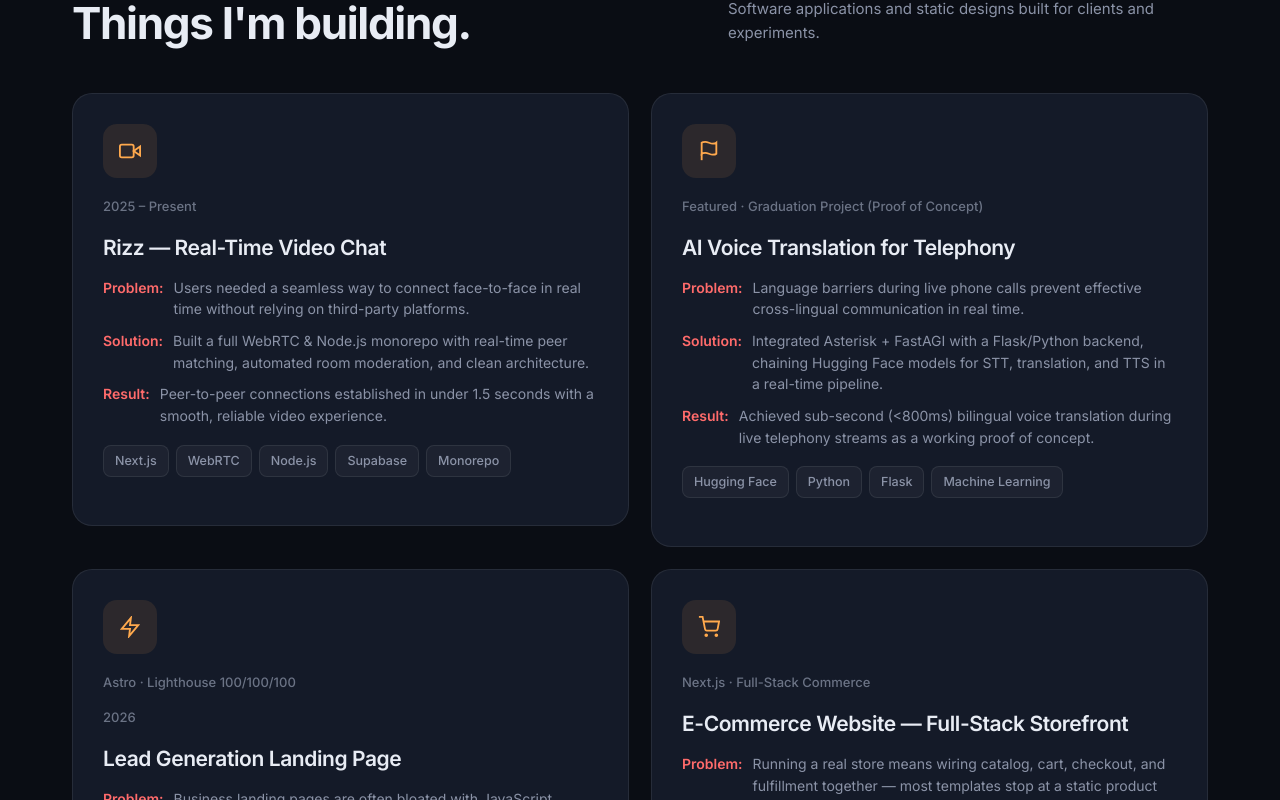
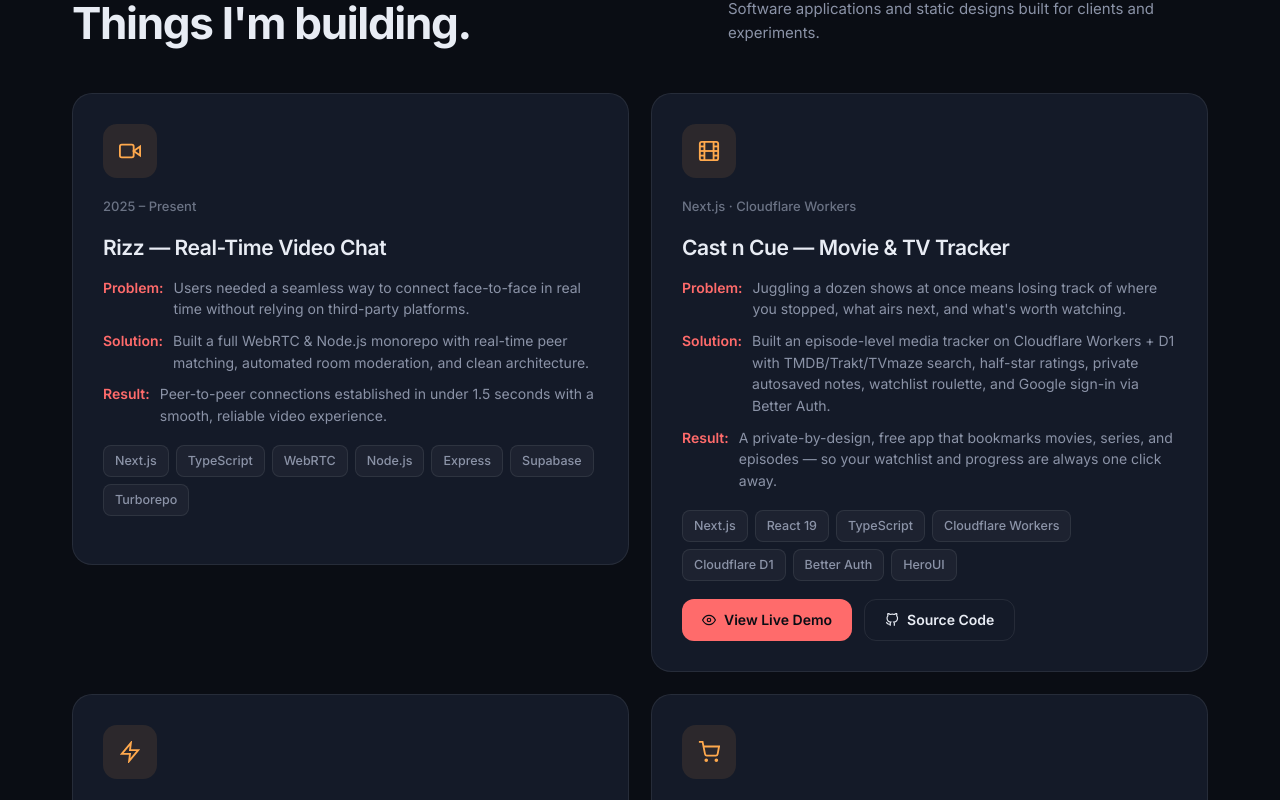
Before and after one commit to AmineMabrouk17/My-Portfolio, a Next.js app: page / in a window 1280 px wide. Shown: the part 3940-4740 px from the top of the page. Built offline with nearby package versions, Linux system fonts and the light colour scheme.

Commit message:
feat: add Cast Cue project and refresh tech tags

```diff
--- a/src/components/sections/Projects.tsx
+++ b/src/components/sections/Projects.tsx
@@ -11,15 +11,17 @@
       icon: "video",
       titleKey: "proj.rizz.title",
       caseStudy: { problem: "proj.rizz.problem", solution: "proj.rizz.solution", result: "proj.rizz.result" },
-      tags: ["Next.js", "WebRTC", "Node.js", "Supabase", "Monorepo"],
+      tags: ["Next.js", "TypeScript", "WebRTC", "Node.js", "Express", "Supabase", "Turborepo"],
       date: "2025 – Present",
     },
     {
-      icon: "tower",
-      subKey: "proj.ai.sub",
-      titleKey: "proj.ai.title",
-      caseStudy: { problem: "proj.ai.problem", solution: "proj.ai.solution", result: "proj.ai.result" },
-      tags: ["Hugging Face", "Python", "Flask", "Machine Learning"],
+      icon: "clapper",
+      subKey: "proj.castcue.sub",
+      titleKey: "proj.castcue.title",
+      caseStudy: { problem: "proj.castcue.problem", solution: "proj.castcue.solution", result: "proj.castcue.result" },
+      tags: ["Next.js", "React 19", "TypeScript", "Cloudflare Workers", "Cloudflare D1", "Better Auth", "HeroUI"],
+      link: "https://cast-cue.cast-cue.workers.dev",
+      source: "https://github.com/AmineMabrouk17/Cast-Cue",
     },
     {
       icon: "zap",
@@ -36,7 +38,7 @@
       subKey: "proj.ecom.sub",
       titleKey: "proj.ecom.title",
       caseStudy: { problem: "proj.ecom.problem", solution: "proj.ecom.solution", result: "proj.ecom.result" },
-      tags: ["Next.js", "TypeScript", "Tailwind CSS", "Supabase", "PostgreSQL", "Stripe", "Zustand"],
+      tags: ["Next.js", "TypeScript", "Tailwind CSS", "shadcn/ui", "Supabase", "PostgreSQL", "Stripe", "Zustand"],
       link: "https://ecommerce-website-puce-beta.vercel.app/",
       source: "https://github.com/AmineMabrouk17/ecommerce-website",
     },
@@ -45,7 +47,7 @@
       subKey: "proj.budgetiq.sub",
       titleKey: "proj.budgetiq.title",
       caseStudy: { problem: "proj.budgetiq.problem", solution: "proj.budgetiq.solution", result: "proj.budgetiq.result" },
-      tags: ["Next.js", "TypeScript", "Supabase", "Gemini AI", "Tailwind CSS"],
+      tags: ["Next.js", "TypeScript", "Supabase", "Gemini AI", "Tailwind CSS", "DaisyUI", "Recharts"],
       link: "https://budgetiq-two.vercel.app",
       source: "https://github.com/AmineMabrouk17/BudgetIQ",
     },
@@ -95,6 +97,8 @@
                     <svg width="22" height="22" viewBox="0 0 24 24" fill="none" stroke="currentColor" strokeWidth="2"><path d="M20 13c0 5-3.5 7.5-7.66 8.95a1 1 0 01-.67-.01C7.5 20.5 4 18 4 13V6a1 1 0 011-1c2 0 4.5-1.2 6.24-2.72a1.17 1.17 0 011.52 0C14.51 3.81 17 5 19 5a1 1 0 011 1z" /><polyline points="9 12 11 14 15 10" /></svg>
                   ) : project.icon === "cart" ? (
                     <svg width="22" height="22" viewBox="0 0 24 24" fill="none" stroke="currentColor" strokeWidth="2"><circle cx="9" cy="21" r="1" /><circle cx="20" cy="21" r="1" /><path d="M1 1h4l2.68 13.39a2 2 0 002 1.61h9.72a2 2 0 002-1.61L23 6H6" /></svg>
+                  ) : project.icon === "clapper" ? (
+                    <svg width="22" height="22" viewBox="0 0 24 24" fill="none" stroke="currentColor" strokeWidth="2"><rect x="2" y="2" width="20" height="20" rx="2.18" /><line x1="7" y1="2" x2="7" y2="22" /><line x1="17" y1="2" x2="17" y2="22" /><line x1="2" y1="12" x2="22" y2="12" /><line x1="2" y1="7" x2="7" y2="7" /><line x1="2" y1="17" x2="7" y2="17" /><line x1="17" y1="17" x2="22" y2="17" /><line x1="17" y1="7" x2="22" y2="7" /></svg>
                   ) : (
                     <svg width="22" height="22" viewBox="0 0 24 24" fill="none" stroke="currentColor" strokeWidth="2"><path d="M4 15s1-1 4-1 5 2 8 2 4-1 4-1V3s-1 1-4 1-5-2-8-2-4 1-4 1z" /><line x1="4" y1="22" x2="4" y2="15" /></svg>
                   )}
@@ -204,7 +208,7 @@
                   ))}
                 </div>
                 <div className="flex flex-wrap gap-[7px] mb-4.5">
-                  {["Next.js", "TypeScript", "Tailwind CSS", "Motion", "lightweight-charts", "Binance WebSocket", "SWR", "Gemini API", "Groq", "Supabase"].map((tag) => (
+                  {["Next.js", "TypeScript", "Tailwind CSS", "Motion", "lightweight-charts", "Binance WebSocket", "Yahoo Finance", "SWR", "Gemini API", "Groq", "Turborepo"].map((tag) => (
                     <span key={tag} className="text-[12.5px] py-[5px] px-[11px] rounded-lg bg-white/[0.04] border border-[var(--color-border)] text-[var(--color-muted)] font-medium">{tag}</span>
                   ))}
                 </div>
--- a/src/i18n/locales/ar/common.json
+++ b/src/i18n/locales/ar/common.json
@@ -82,13 +82,12 @@
       "solution": "بناء monorepo متكامل بـ WebRTC وNode.js مع مطابقة أقران فورية وإشراف تلقائي على الغرف وهندسة برمجيات معيارية.",
       "result": "اتصالات نظير إلى نظير تُؤسس في أقل من 1.5 ثانية مع تجربة فيديو سلسة وموثوقة."
     },
-    "ai": {
-      "sub": "مشروع مميز · مشروع التخرج (إثبات مفهوم)",
-      "title": "ترجمة صوتية بالذكاء الاصطناعي للهاتف",
-      "desc": "مساعد ترجمة صوتية ثنائية في الوقت الحقيقي مدمج في مكالمات الهاتف عبر Asterisk + FastAGI. مدعوم بنماذج Hugging Face للتعرف على الكلام والترجمة وتحويل النص إلى كلام — مبني على خادم Flask/Python قابل للتوسع.",
-      "problem": "الحواجز اللغوية أثناء المكالمات الهاتفية المباشرة تمنع التواصل الفعال بين اللغات في الوقت الحقيقي.",
-      "solution": "دمج Asterisk + FastAGI مع خادم Flask/Python، متسلسلة نماذج Hugging Face للتعرف على الكلام والترجمة وتحويل النص إلى كلام في خط أنابيب في الوقت الحقيقي.",
-      "result": "ترجمة صوتية ثنائية في الوقت الحقيقي (<800ms) أثناء التدفقات الهاتفية المباشرة، كإثبات مفهوم عملي وناجح."
+    "castcue": {
+      "sub": "Next.js · Cloudflare Workers",
+      "title": "Cast n Cue — تتبع الأفلام والمسلسلات",
+      "problem": "متابعة عشرات المسلسلات في آنٍ واحد تعني فقدان أثر ما توقفت عنده، وما سيعرض قريباً، وما يستحق المشاهدة.",
+      "solution": "بناء منصة تتبع الوسائط على مستوى الحلقة عبر Cloudflare Workers + D1 مع بحث TMDB/Trakt/TVmaze وتقييمات نصف نجوم وملاحظات خاصة تُحفظ تلقائياً وروليت قائمة المشاهدة وتسجيل دخول Google عبر Better Auth.",
+      "result": "تطبيق مجاني خصوصي بالتصميم يحفظ الأفلام والمسلسلات والحلقات، بحيث تبقى قائمتك وتقدمك على بُعد نقرة واحدة."
     },
     "leadgen": {
       "sub": "Astro · Lighthouse 100/100/100",
--- a/src/i18n/locales/en/common.json
+++ b/src/i18n/locales/en/common.json
@@ -82,13 +82,12 @@
       "solution": "Built a full WebRTC & Node.js monorepo with real-time peer matching, automated room moderation, and clean architecture.",
       "result": "Peer-to-peer connections established in under 1.5 seconds with a smooth, reliable video experience."
     },
-    "ai": {
-      "sub": "Featured · Graduation Project (Proof of Concept)",
-      "title": "AI Voice Translation for Telephony",
-      "desc": "Real-time bilingual voice translation assistant integrated into live phone calls via Asterisk + FastAGI. Powered by Hugging Face models for STT, translation, and TTS — built on a scalable Flask/Python backend.",
-      "problem": "Language barriers during live phone calls prevent effective cross-lingual communication in real time.",
-      "solution": "Integrated Asterisk + FastAGI with a Flask/Python backend, chaining Hugging Face models for STT, translation, and TTS in a real-time pipeline.",
-      "result": "Achieved sub-second (<800ms) bilingual voice translation during live telephony streams as a working proof of concept."
+    "castcue": {
+      "sub": "Next.js · Cloudflare Workers",
+      "title": "Cast n Cue — Movie & TV Tracker",
+      "problem": "Juggling a dozen shows at once means losing track of where you stopped, what airs next, and what's worth watching.",
+      "solution": "Built an episode-level media tracker on Cloudflare Workers + D1 with TMDB/Trakt/TVmaze search, half-star ratings, private autosaved notes, watchlist roulette, and Google sign-in via Better Auth.",
+      "result": "A private-by-design, free app that bookmarks movies, series, and episodes — so your watchlist and progress are always one click away."
     },
     "leadgen": {
       "sub": "Astro · Lighthouse 100/100/100",
--- a/src/i18n/locales/fr/common.json
+++ b/src/i18n/locales/fr/common.json
@@ -82,13 +82,12 @@
       "solution": "Construction d'un monorepo complet WebRTC & Node.js avec appariement de pairs en temps réel, modération automatisée des salles et architecture modulaire.",
       "result": "Connexions pair-à-pair établies en moins de 1,5 seconde avec une expérience vidéo fluide et fiable."
     },
-    "ai": {
-      "sub": "Projet vedette · Projet de fin d'études (Preuve de Concept)",
-      "title": "Traduction Vocale IA pour la Téléphonie",
-      "desc": "Assistant de traduction vocale bilingue en temps réel intégré dans des appels téléphoniques via Asterisk + FastAGI. Alimenté par les modèles Hugging Face pour la reconnaissance vocale, la traduction et la synthèse vocale — construit sur un backend évolutif Flask/Python.",
-      "problem": "Les barrières linguistiques lors des appels téléphoniques en direct empêchent une communication efficace entre/langues en temps réel.",
-      "solution": "Intégration d'Asterisk + FastAGI avec un backend Flask/Python, enchaînant les modèles Hugging Face pour la reconnaissance vocale, la traduction et la synthèse vocale dans un pipeline en temps réel.",
-      "result": "Traduction vocale bilingue en temps réel (<800ms) lors de flux téléphoniques directs, validée comme preuve de concept fonctionnelle."
+    "castcue": {
+      "sub": "Next.js · Cloudflare Workers",
+      "title": "Cast n Cue — Suivi de films & séries",
+      "problem": "Suivre une douzaine de séries à la fois signifie perdre la trace de où vous en êtes, de ce qui sort ensuite et de ce qui vaut la peine d'être regardé.",
+      "solution": "Développement d'un tracker média au niveau épisode sur Cloudflare Workers + D1 avec recherche TMDB/Trakt/TVmaze, notations en demi-étoiles, notes privées à sauvegarde automatique, roulette de liste de visionnage et connexion Google via Better Auth.",
+      "result": "Une application gratuite et privée par conception qui enregistre films, séries et épisodes — votre liste et votre progression toujours à un clic."
     },
     "leadgen": {
       "sub": "Astro · Lighthouse 100/100/100",
```
